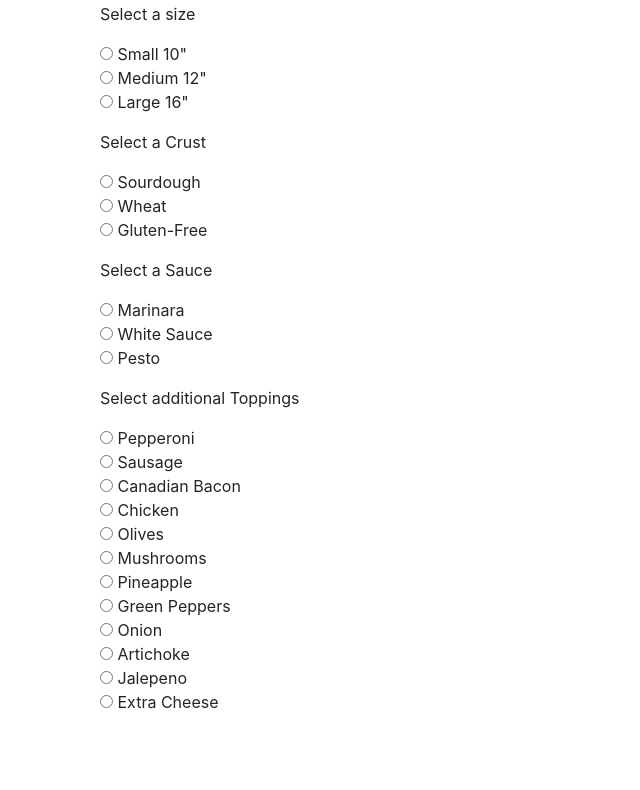
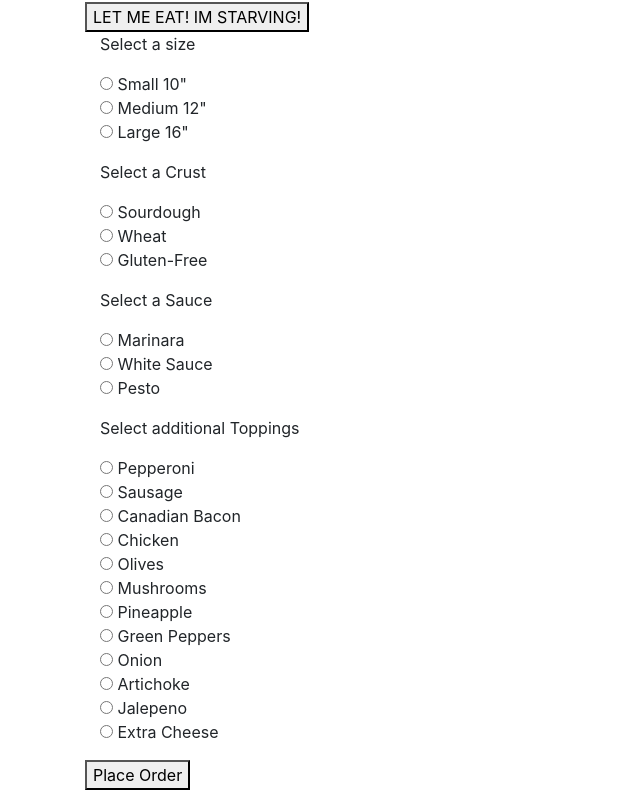
Before and after one commit to riley-mc/codereview4, a plain HTML site: page index.html in a window 1280 px wide. Shown: the part 54-844 px from the top of the page, without its empty margins (0-640 px from the left). Before the commit the page ends 800 px from the top, so only its background shows below. Drawn offline with Linux system fonts and the light colour scheme.

Commit message:
Started more js test scipts. Added more to HTML.

```diff
--- a/index.html
+++ b/index.html
@@ -12,6 +12,7 @@
 <body>
   <div class="container">
     <h1>Pizza Parlor</h1>
+    <button id="eat" type="submit"><span>LET ME EAT! IM STARVING!</span></button>
     <form id="pizza">
       <div class="col-md-4">
         <p><span>Select a size</span></p>
@@ -54,3 +55,9 @@
           <input type="radio" name="toppings" value="extra cheese"> Extra Cheese<br>
         </div>
       </div>
+      <button type="submit"><span>Place Order</span></button>
+    <!-- </div id="output">
+      <div class="col-md-10">
+        <p id="yourOrder">Your Order: </p>
+
+        <div id="order"> -->
```
Also changed, not shown: tests/scripts.test.js (+24 -1 lines).
